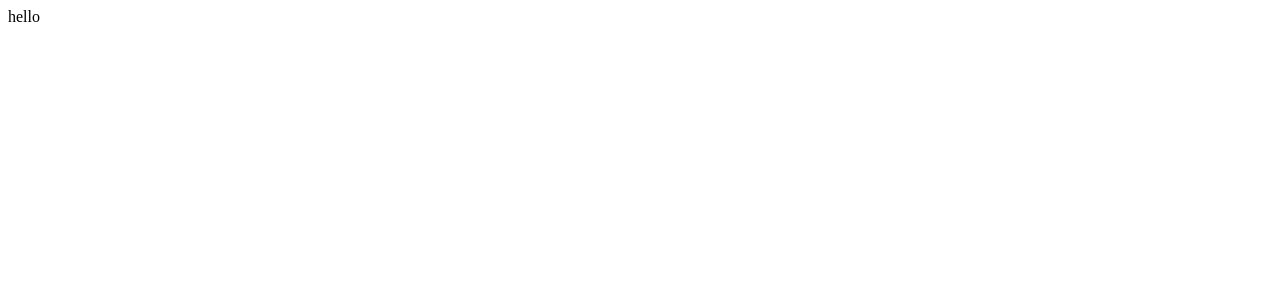
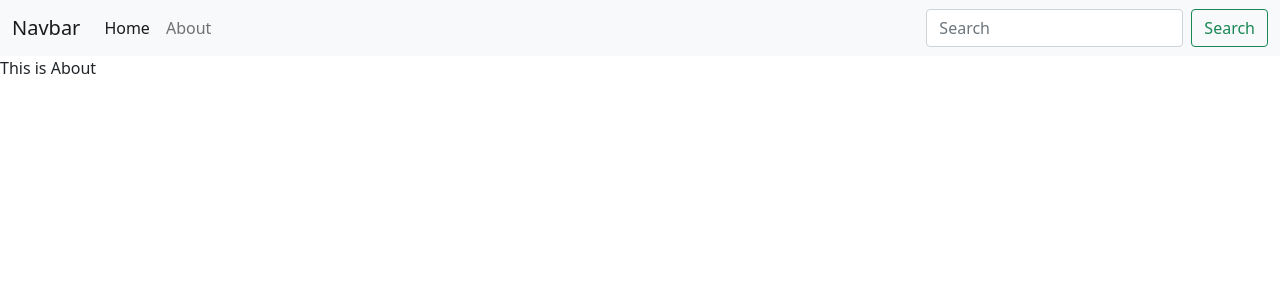
Before and after one commit to architjain798/stickynotes, a React (Create React App) app: page /about in a window 1280 px wide. Shown: the top 300 px of the page. Built offline with nearby package versions, Linux system fonts and the light colour scheme.

Commit message:
Added the react components and added react routing v6

```diff
--- a/public/index.html
+++ b/public/index.html
@@ -10,34 +10,27 @@
       content="Web site created using create-react-app"
     />
     <link rel="apple-touch-icon" href="%PUBLIC_URL%/logo192.png" />
-    <!--
-      manifest.json provides metadata used when your web app is installed on a
-      user's mobile device or desktop. See https://developers.google.com/web/fundamentals/web-app-manifest/
-    -->
+
     <link rel="manifest" href="%PUBLIC_URL%/manifest.json" />
-    <!--
-      Notice the use of %PUBLIC_URL% in the tags above.
-      It will be replaced with the URL of the `public` folder during the build.
-      Only files inside the `public` folder can be referenced from the HTML.
 
-      Unlike "/favicon.ico" or "favicon.ico", "%PUBLIC_URL%/favicon.ico" will
-      work correctly both with client-side routing and a non-root public URL.
-      Learn how to configure a non-root public URL by running `npm run build`.
-    -->
-    <title>React App</title>
+    <!-- Bootstrap CSS -->
+    <link
+      href="https://cdn.jsdelivr.net/npm/bootstrap@5.1.3/dist/css/bootstrap.min.css"
+      rel="stylesheet"
+      integrity="sha384-1BmE4kWBq78iYhFldvKuhfTAU6auU8tT94WrHftjDbrCEXSU1oBoqyl2QvZ6jIW3"
+      crossorigin="anonymous"
+    />
+
+    <title>StickyNotes save notes on cloud</title>
   </head>
   <body>
     <noscript>You need to enable JavaScript to run this app.</noscript>
     <div id="root"></div>
-    <!--
-      This HTML file is a template.
-      If you open it directly in the browser, you will see an empty page.
-
-      You can add webfonts, meta tags, or analytics to this file.
-      The build step will place the bundled scripts into the <body> tag.
-
-      To begin the development, run `npm start` or `yarn start`.
-      To create a production bundle, use `npm run build` or `yarn build`.
-    -->
+    <!-- Option 1: Bootstrap Bundle with Popper -->
+    <script
+      src="https://cdn.jsdelivr.net/npm/bootstrap@5.1.3/dist/js/bootstrap.bundle.min.js"
+      integrity="sha384-ka7Sk0Gln4gmtz2MlQnikT1wXgYsOg+OMhuP+IlRH9sENBO0LRn5q+8nbTov4+1p"
+      crossorigin="anonymous"
+    ></script>
   </body>
 </html>
--- a/src/App.js
+++ b/src/App.js
@@ -1,5 +1,21 @@
+import React from "react";
+import { BrowserRouter, Route, Routes } from "react-router-dom";
+import About from "./components/About";
+import Home from "./components/Home";
+import NavBar from "./components/NavBar";
+
 function App() {
-  return <div className="App">hello</div>;
+  return (
+    <>
+      <BrowserRouter>
+        <NavBar />
+        <Routes>
+          <Route exact path="/about" element={<About />} />
+          <Route exact path="/home" element={<Home />} />
+        </Routes>
+      </BrowserRouter>
+    </>
+  );
 }
 
 export default App;
--- /dev/null
+++ b/src/components/About.js
@@ -0,0 +1,7 @@
+import React from "react";
+
+const About = () => {
+  return <div>This is About</div>;
+};
+
+export default About;
--- /dev/null
+++ b/src/components/Home.js
@@ -0,0 +1,7 @@
+import React from "react";
+
+const Home = () => {
+  return <div>This is Home</div>;
+};
+
+export default Home;
--- /dev/null
+++ b/src/components/NavBar.js
@@ -0,0 +1,58 @@
+import React from "react";
+import { Link } from "react-router-dom";
+const NavBar = () => {
+  return (
+    <>
+      <nav className="navbar navbar-expand-lg navbar-light bg-light">
+        <div className="container-fluid">
+          <Link className="navbar-brand" to="/">
+            Navbar
+          </Link>
+          <button
+            className="navbar-toggler"
+            type="button"
+            data-bs-toggle="collapse"
+            data-bs-target="#navbarSupportedContent"
+            aria-controls="navbarSupportedContent"
+            aria-expanded="false"
+            aria-label="Toggle navigation"
+          >
+            <span className="navbar-toggler-icon" />
+          </button>
+          <div className="collapse navbar-collapse" id="navbarSupportedContent">
+            <ul className="navbar-nav me-auto mb-2 mb-lg-0">
+              <li className="nav-item">
+                <Link
+                  className="nav-link active"
+                  aria-current="page"
+                  exact
+                  to="/home"
+                >
+                  Home
+                </Link>
+              </li>
+              <li className="nav-item">
+                <Link className="nav-link" to="/about">
+                  About
+                </Link>
+              </li>
+            </ul>
+            <form className="d-flex">
+              <input
+                className="form-control me-2"
+                type="search"
+                placeholder="Search"
+                aria-label="Search"
+              />
+              <button className="btn btn-outline-success" type="submit">
+                Search
+              </button>
+            </form>
+          </div>
+        </div>
+      </nav>
+    </>
+  );
+};
+
+export default NavBar;
```
